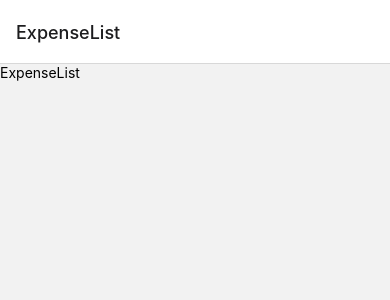
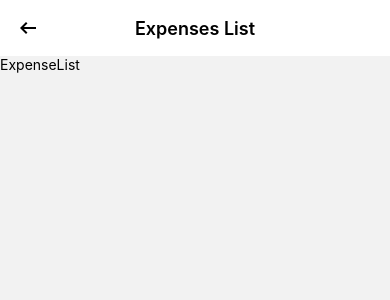
Before and after one commit to Parth-Bhanushali/rn-expense-tracker, a React Native app: screen / in a window 390 px wide. Shown: the top 300 px of the page. Built offline with nearby package versions, Linux system fonts and the light colour scheme.

Commit message:
Custom header for ExpensesList

```diff
--- /dev/null
+++ b/src/components/HeaderExpensesList.jsx
@@ -0,0 +1,58 @@
+import { StyleSheet, Text, View, Image, TouchableOpacity } from 'react-native'
+import React from 'react'
+import arrow_left from "../assets/arrow_left.png"
+import { colors } from '../constants/theme'
+
+const HeaderLeft = ({ onBackPress }) => {
+  return (
+    <TouchableOpacity
+      onPress={onBackPress}
+      activeOpacity={0.8}
+      style={{ paddingLeft: 16, paddingRight: 8 }}
+    >
+      {/* <Text>Back</Text> */}
+      <Image
+        resizeMode='contain'
+        source={arrow_left}
+        style={{ width: 24, height: 24, tintColor: colors.black }}
+      />
+    </TouchableOpacity>
+  )
+}
+
+const HeaderRight = ({ onCancelPress }) => {
+  return (
+    <TouchableOpacity
+      onPress={onCancelPress}
+      activeOpacity={0.8}
+      style={{ paddingRight: 16, paddingLeft: 8 }}
+    >
+      <Text style={{ color: colors.orange }}>Cancel</Text>
+    </TouchableOpacity>
+  )
+}
+
+const HeaderExpensesList = ({ onBackPress, onCancelPress, showCancel }) => {
+  return (
+    <View style={{ height: 56, backgroundColor: colors.white, flexDirection: "row" }}>
+      <View style={{ position: "absolute", left: 0, height: "100%", justifyContent: "center" }}>
+        <HeaderLeft onBackPress={onBackPress} />
+      </View>
+
+      <View style={{ alignItems: "center", justifyContent: "center", flex: 1 }}>
+        <Text style={{ fontSize: 18, fontWeight: "600" }}>Expenses List</Text>
+      </View>
+
+      {
+        showCancel &&
+        <View style={{ position: "absolute", right: 0, height: "100%", justifyContent: "center" }}>
+          <HeaderRight onCancelPress={onCancelPress} />
+        </View>
+      }
+    </View>
+  )
+}
+
+export default HeaderExpensesList
+
+const styles = StyleSheet.create({})
--- a/src/navigators/AppNavigator.jsx
+++ b/src/navigators/AppNavigator.jsx
@@ -4,19 +4,21 @@ import { createStackNavigator } from '@react-navigation/stack'
 import { createDrawerNavigator } from '@react-navigation/drawer'
 import ExpenseList from '../screens/ExpenseList'
 import EditExpense from '../screens/EditExpense'
-import { StatusBar } from 'react-native'
+import { StatusBar, Text, View } from 'react-native'
 import { SafeAreaProvider } from 'react-native-safe-area-context'
+import HeaderExpensesList from '../components/HeaderExpensesList'
+import { colors } from '../constants/theme'
 
 const AppNavigator = () => {
   const Stack = createStackNavigator()
 
   return (
     <NavigationContainer>
-      <StatusBar backgroundColor={'white'} barStyle={'dark-content'} />
+      <StatusBar backgroundColor={colors.white} barStyle={'dark-content'} />
 
       <SafeAreaProvider>
         <Stack.Navigator>
-          <Stack.Screen name="ExpenseList" component={ExpenseList} />
+          <Stack.Screen name="ExpenseList" component={ExpenseList} options={{ header: () => <HeaderExpensesList /> }} />
           <Stack.Screen name="EditExpense" component={EditExpense} />
         </Stack.Navigator>
       </SafeAreaProvider>
```
